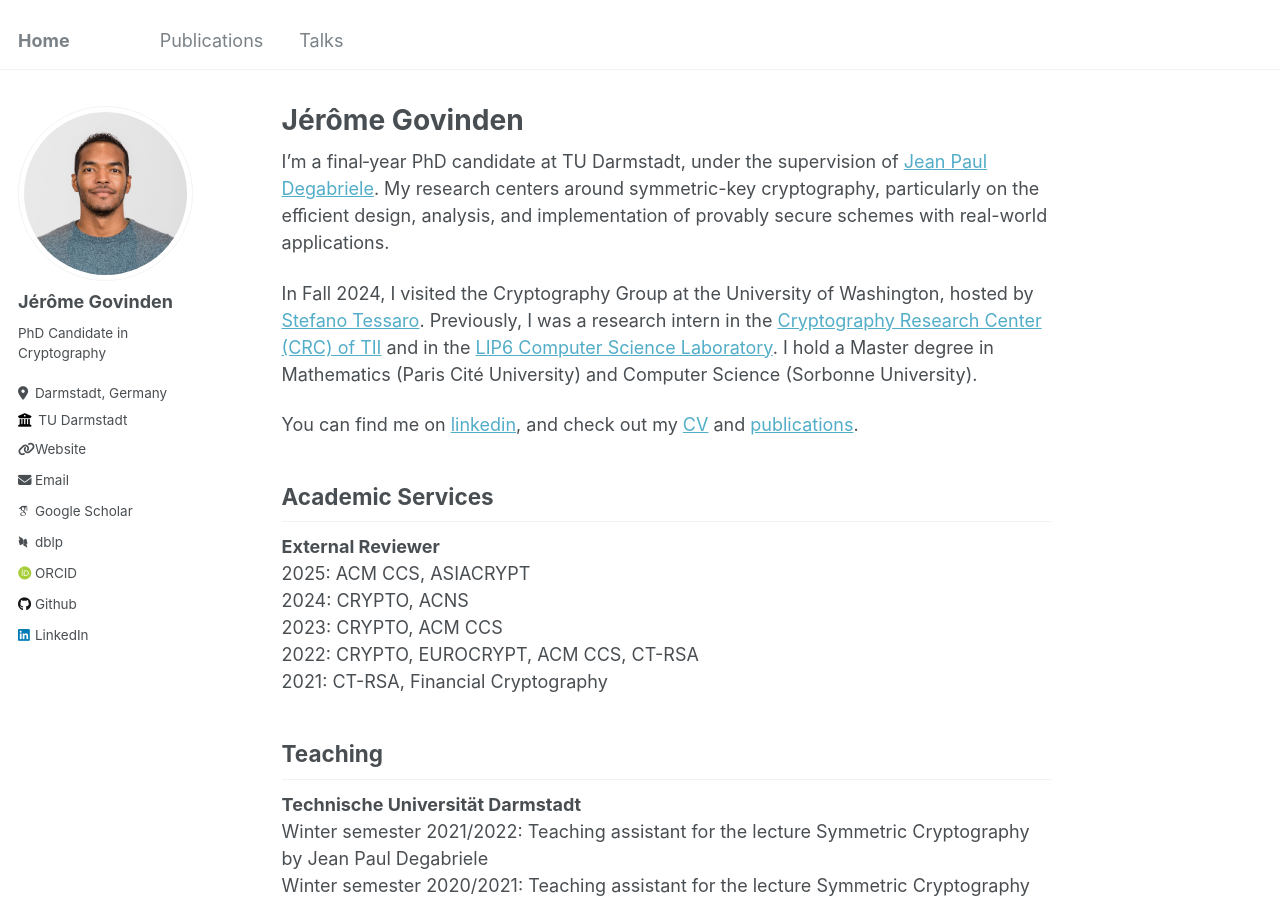
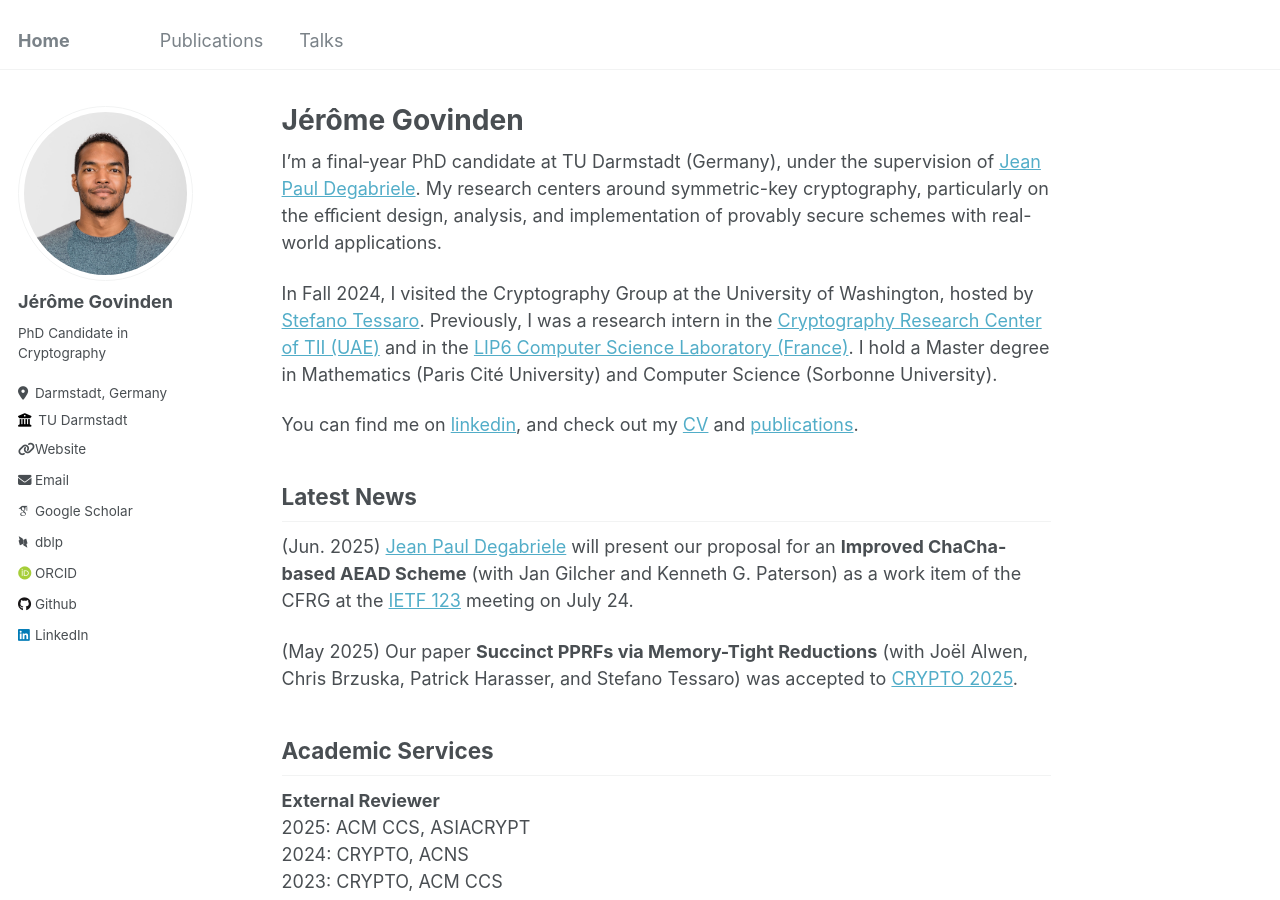
Before and after one commit to GovindenJerome/govindenjerome.github.io, a Jekyll site: the page built from _pages/about.md, in a window 1280 px wide and 900 px high. Built offline with Jekyll 4.4.1, drawn with Linux system fonts in a browser that asks for light colours; some web fonts are replaced.

Commit message:
add latest news section

```diff
--- a/_pages/about.md
+++ b/_pages/about.md
@@ -7,11 +7,18 @@ redirect_from:
   - /about.html
 ---
 
-I’m a final‑year PhD candidate at TU Darmstadt, under the supervision of [Jean Paul Degabriele](https://degabriele.info). My research centers around symmetric-key cryptography, particularly on the eﬃcient design, analysis, and implementation of provably secure schemes with real-world applications.
+I’m a final‑year PhD candidate at TU Darmstadt (Germany), under the supervision of [Jean Paul Degabriele](https://degabriele.info). My research centers around symmetric-key cryptography, particularly on the eﬃcient design, analysis, and implementation of provably secure schemes with real-world applications.
 
-In Fall 2024, I visited the Cryptography Group at the University of Washington, hosted by [Stefano Tessaro](https://homes.cs.washington.edu/~tessaro/). Previously, I was a research intern in the [Cryptography Research Center (CRC) of TII](https://www.tii.ae/cryptography) and in the [LIP6 Computer Science Laboratory](https://www.lip6.fr). I hold a Master degree in Mathematics (Paris Cité University) and Computer Science (Sorbonne University).
+In Fall 2024, I visited the Cryptography Group at the University of Washington, hosted by [Stefano Tessaro](https://homes.cs.washington.edu/~tessaro/). Previously, I was a research intern in the [Cryptography Research Center of TII (UAE)](https://www.tii.ae/cryptography) and in the [LIP6 Computer Science Laboratory (France)](https://www.lip6.fr). I hold a Master degree in Mathematics (Paris Cité University) and Computer Science (Sorbonne University).
 
 You can find me on [linkedin](https://www.linkedin.com/in/jeromegovinden), and check out my [CV](/files/2025-05_Govinden_Jerome_CV.pdf) and [publications](/publications).
+
+
+Latest News
+------
+(Jun. 2025) [Jean Paul Degabriele](https://degabriele.info) will present our proposal for an **Improved ChaCha-based AEAD Scheme** (with Jan Gilcher and Kenneth G. Paterson) as a work item of the CFRG at the [IETF 123](https://www.ietf.org/meeting/123/) meeting on July 24.
+
+(May 2025) Our paper **Succinct PPRFs via Memory-Tight Reductions** (with Joël Alwen, Chris Brzuska, Patrick Harasser, and Stefano Tessaro) was accepted to [CRYPTO 2025](https://crypto.iacr.org/2025/).
 
 
 Academic Services
@@ -30,6 +37,7 @@ Teaching
 Winter semester 2021/2022: Teaching assistant for the lecture Symmetric Cryptography by Jean Paul Degabriele\\
 Winter semester 2020/2021: Teaching assistant for the lecture Symmetric Cryptography by Jean Paul Degabriele
 
+
 Thesis supervision
 ------
 **Master thesis**\\
```
